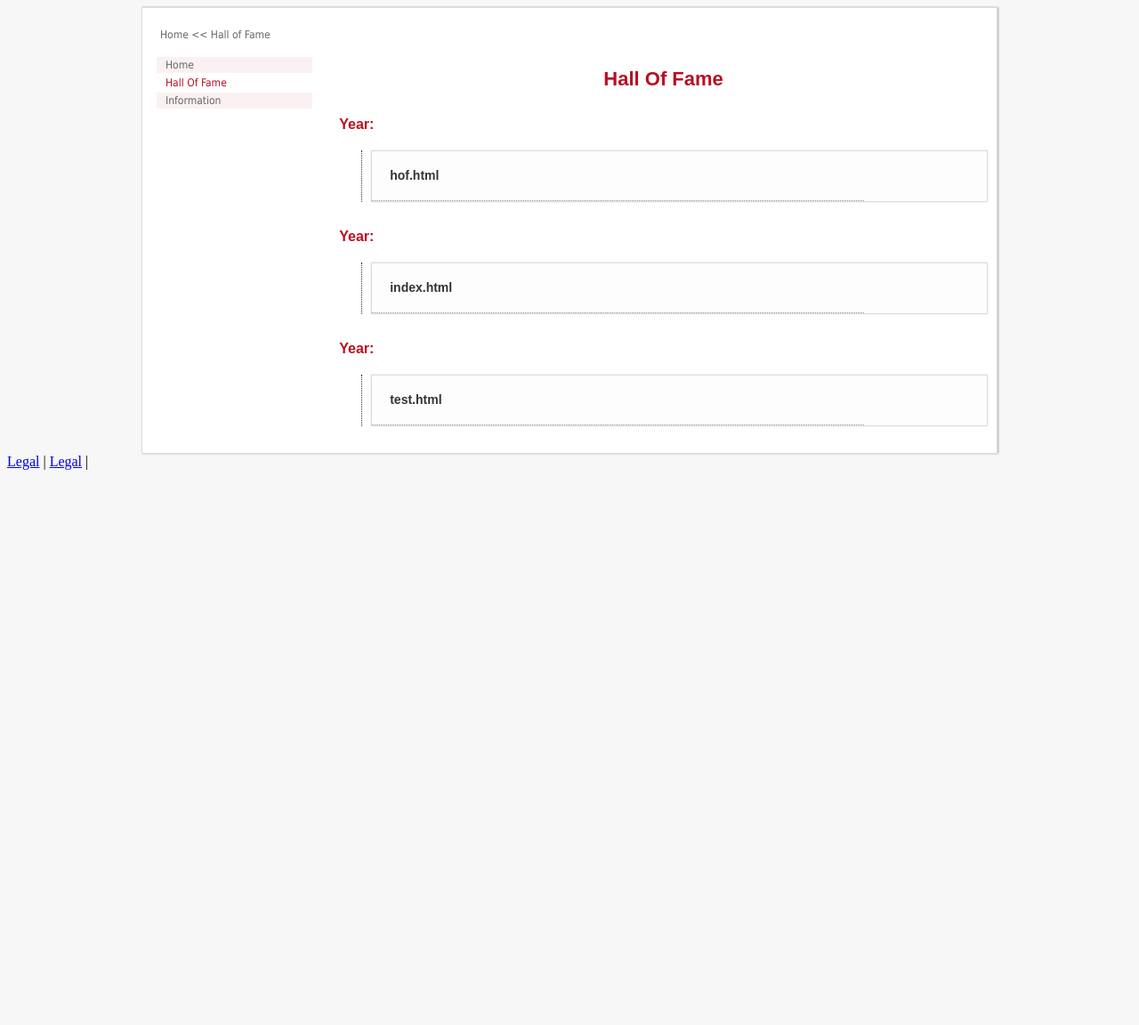
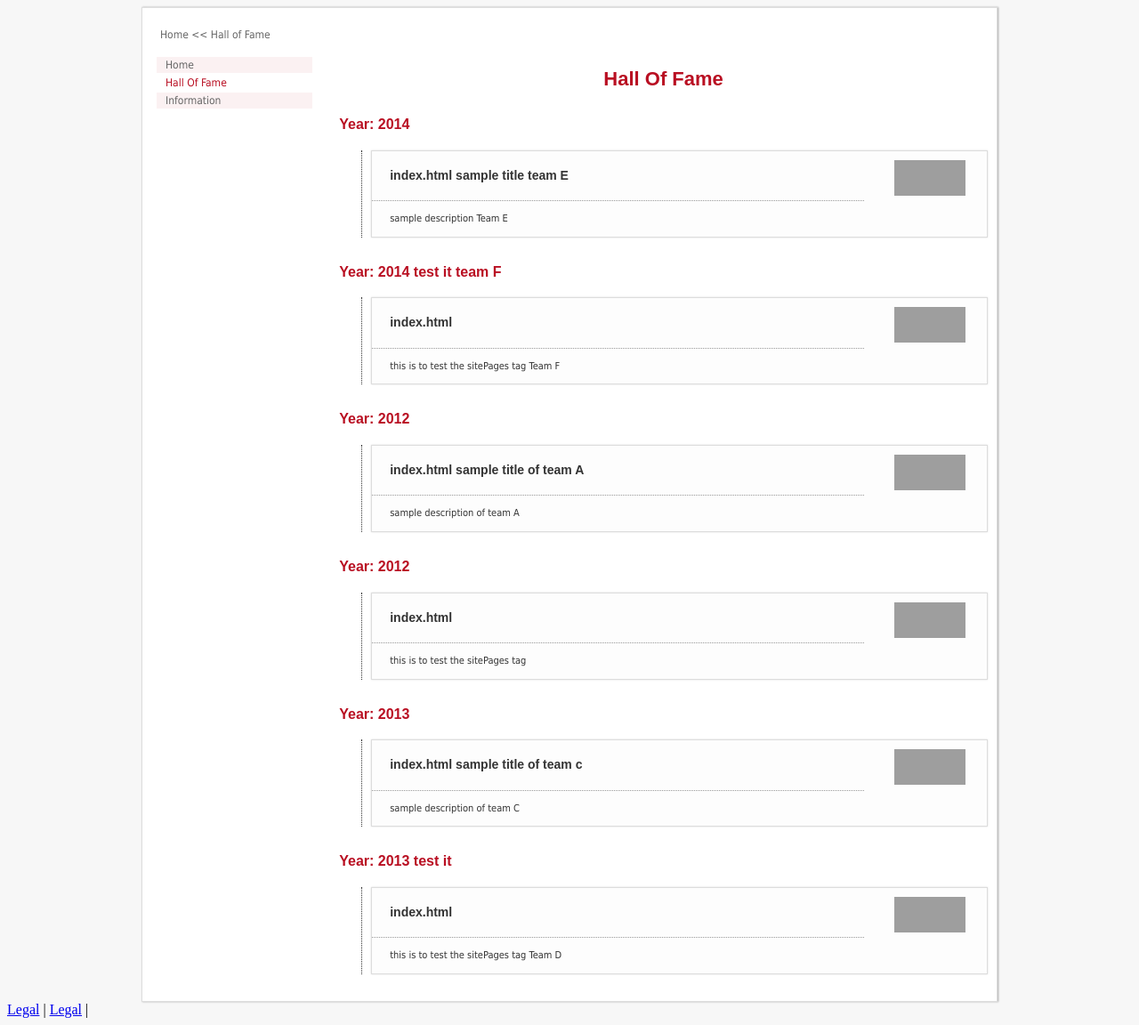
Before and after one commit to ankit09goyal/ankit09goyal.github.io, a Jekyll site: the page built from test.html, in a window 1280 px wide. Shown: the whole page at 89% size. Built offline with Jekyll 4.4.1, drawn with Linux system fonts in a browser that asks for light colours; before the commit the page ends 900 px from its top, so only the background shows below that; grey boxes are pictures that could not be loaded.

Commit message:
Update testingLayout.html

```diff
--- a/_layouts/testingLayout.html
+++ b/_layouts/testingLayout.html
@@ -27,7 +27,7 @@ layout: home
 
         {% for page in site.pages %}
         <!-- div year starts -->
-        {% if page.identifier %}
+        {% if page.identifier != 1 %}
             <div class="year">
                 <h2>Year: {{ page.year }}</h2>
 
```
